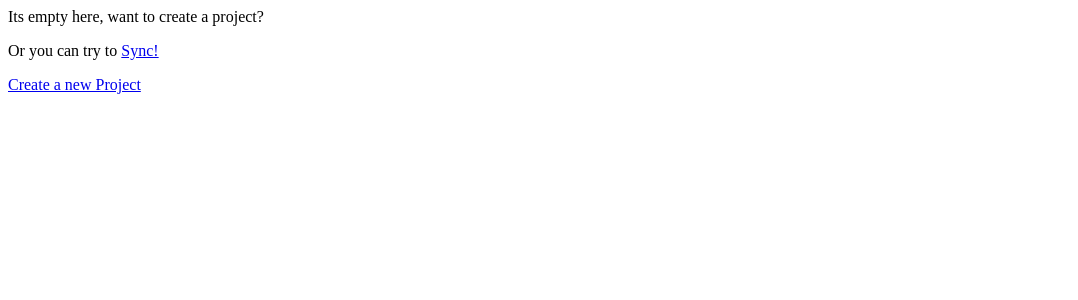
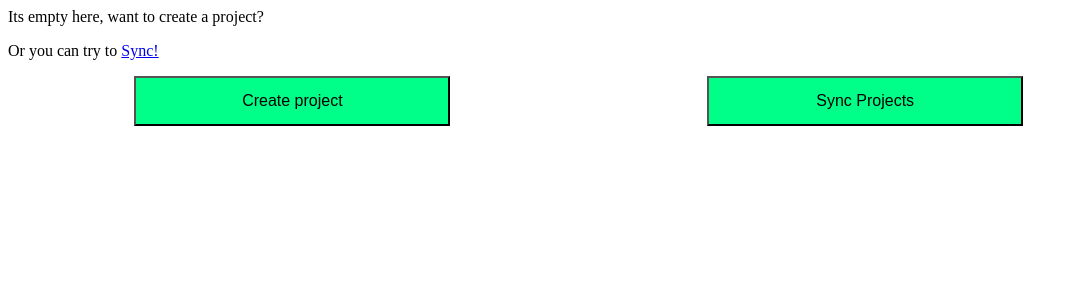
Before and after one commit to NathanRoseCE/RoseCore_Server, a Django app: page /productivity/ in a window 1280 px wide. Shown: the top 300 px of the page, without its empty margins (0-1078 px from the left). Run offline with Django 3.2, Linux system fonts and the light colour scheme; data that the repository does not hold is empty; parts of the project's set-up code (start-up, migrations or seed data) failed here and were passed over.

Commit message:
started making it look pretty

```diff
--- /dev/null
+++ b/rosecore/productivity/static/css/style.css
@@ -0,0 +1,36 @@
+.project_button {
+    margin-top: 5px;
+    margin-bottom: 5px;
+    display: block;
+    width: 100%;
+    border: none;
+    background-color: #0088FF;
+    padding: 14px 28px;
+    font-size: 16px;
+    cursor: pointer;
+    justify-content: space-between;
+}
+.project_button_name {
+    float:left
+}
+
+.project_button_info {
+    float:right
+}
+
+.project_action {
+    margin-top: 0px;
+    margin-bottom: 0px;
+    margin-left: 10%;
+    margin-right: 10%;
+    border:1px solid #FFFFF;
+    width: 25%;
+    padding: 14px 28px;
+    font-size: 16px;
+    background-color: #00FF88;
+    spacing: 10px;
+}
+
+.project_actions {
+    left: 50%;
+}
--- a/rosecore/productivity/templates/project/index.html
+++ b/rosecore/productivity/templates/project/index.html
@@ -1,21 +1,28 @@
+{% load static %}
 <html>
   <head>
     <meta charset="utf-8">
     <title>Rosecore Projects</title>
+    <link rel="stylesheet" href="{% static '/css/style.css' %}">
   </head>
   <body>
     {% if project_list %}
     <p> Here All all of the projects </p>
-    <p> Want to <a href="{% url 'productivity:sync' %}"> Sync?</a></p>
-    <ul>
       {% for project in project_list %}
       {%include "project/projectTree.html" with project=project%}
       {% endfor %}
-    </ul>
     {% else %}
     <p> Its empty here, want to create a project? </p>
     <p> Or you can try to <a href="{% url 'productivity:sync' %}"> Sync!</a></p>
     {% endif %}
-    <a href="{% url 'productivity:create_project' %}">Create a new Project</a>
+
+    <div class="project_actions">
+      <button class="project_action" onclick="window.location.href='{% url 'productivity:create_project' %}';">
+	Create project
+      </button>
+      <button class="project_action" onclick="window.location.href='{% url 'productivity:sync' %}';">
+	Sync Projects
+      </button>
+    </div>
   </body>
 </html>
```
Also changed, not shown: rosecore/productivity/templates/project/projectTree.html (+7 -3 lines).
